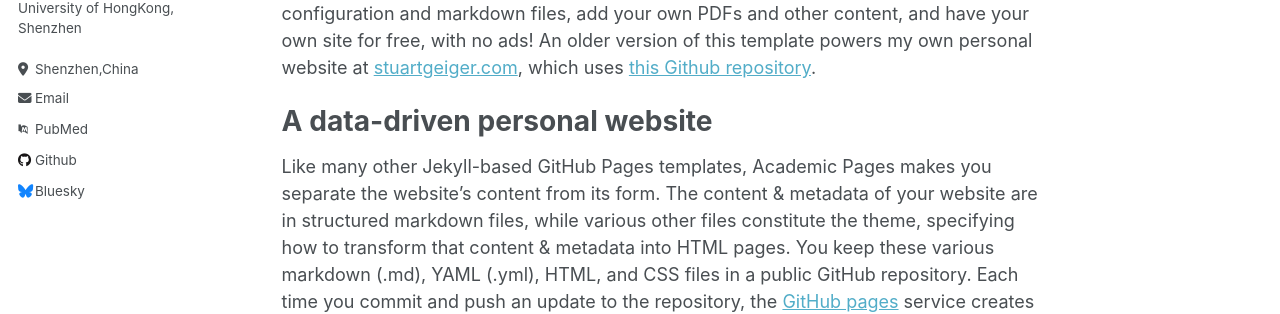
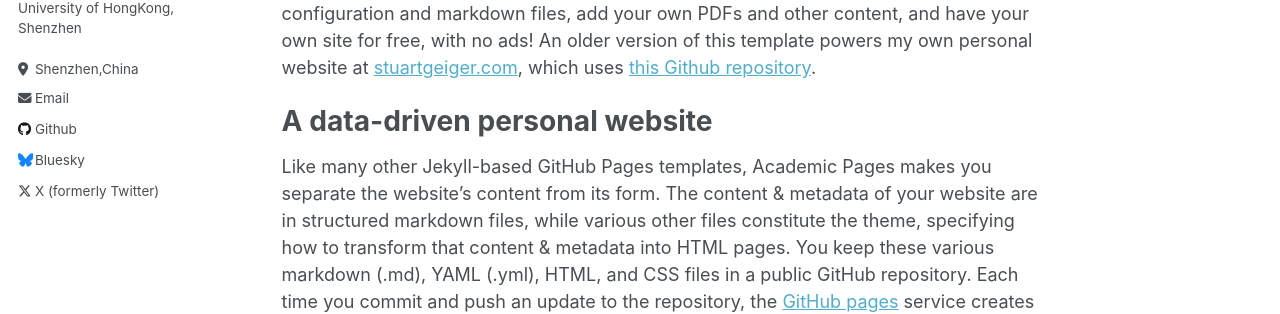
Before and after one commit to Eureka-wong/aliya111.github.io, a Jekyll site: the page built from _pages/about.md, in a window 1280 px wide. Shown: the part 365-679 px from the top of the page. Built offline with Jekyll 4.4.1, drawn with Linux system fonts in a browser that asks for light colours; some web fonts are replaced.

Commit message:
Update _config.yml

```diff
--- a/_config.yml
+++ b/_config.yml
@@ -31,13 +31,13 @@ author:
   email            : "aliyawong05@gmail.com"
 
   # Academic websites
-  arxiv            : # URL - Update with the correct link to your profile
+  #arxiv            : # URL - Update with the correct link to your profile
   #googlescholar    : "https://scholar.google.com/citations?user=PS_CX0AAAAAJ"
   #impactstory      : # URL
   #orcid            : "http://orcid.org/yourorcidurl"
   #semantic         : # URL
-  pubmed           : "https://www.ncbi.nlm.nih.gov/pubmed/?term=john+snow"
-  researchgate     : # URL
+  #pubmed           : "https://www.ncbi.nlm.nih.gov/pubmed/?term=john+snow"
+  #researchgate     : # URL
 
   # Repositories and software development
   bitbucket        : # Username - Update with your username on the site
@@ -65,7 +65,7 @@ author:
   steam            : # Username
   telegram         : # URL
   tumblr           : # Username
-  twitter          : # Username for X / Twitter
+  twitter          : "https://twitter.com/@aliya_wong95789"# Username for X / Twitter
   vine             : # Username
   weibo            : # Username
   wikipedia        : # Username
```
